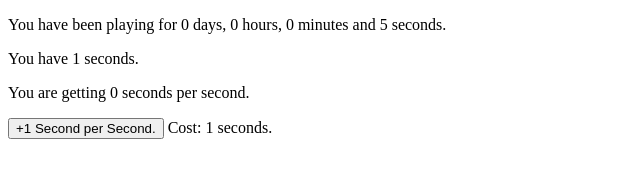
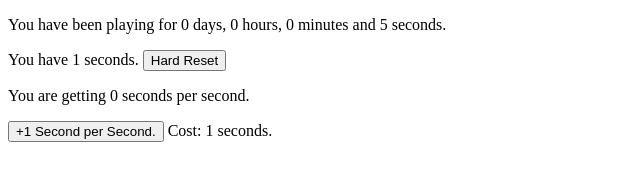
Before and after one commit to Strevia/Time-Incremental, a plain HTML site: page index.html in a window 1280 px wide. Shown: the whole page, without its empty margins (0-640 px from the left). Drawn offline with Linux system fonts and the light colour scheme.

Commit message:
Add files via upload
Added cookies and hard reset button.

```diff
--- a/index.html
+++ b/index.html
@@ -7,10 +7,21 @@
   </head>
   <body>
     <script type = "text/javascript" src="index.js"></script>
-    <p>You have been playing for <span id = "dayTime"></span> days, <span id = "hourTime"></span> hours, <span id = "minTime"></span> minutes and <span id = "secondTime"></span> seconds.</p>
+    <p>You have been playing for <span id = "dayTime"></span> days, <span id = "hourTime"></span> hours, <span id = "minTime"></span> minutes and <span id = "secondTime"></span> seconds. </p>
     <p>You have
     <span id="seconds"></span>
-    seconds.</p>
+    seconds. <button onclick = "if (confirm('Are you sure you want to reset all progress?')){sec = 1;secPerSec = 0;
+secPrice = 1;
+min = 0;
+minPrice = 1;
+minBuild = 0;
+hou = 0;
+houPrice = 1;
+houBuild = 0;
+time = 0;
+day = 0;
+dayPrice = 1;
+dayBuild = 0;}">Hard Reset</button>
     <p> You are getting <span id = "secPerSec"></span> seconds per second.</p>
     <button onclick = "if (sec >= secPrice){
     sec = sec - secPrice;
--- a/index.js
+++ b/index.js
@@ -1,3 +1,9 @@
+function getCookieValue(a) {
+    var b = document.cookie.match('(^|;)\\s*' + a + '\\s*=\\s*([^;]+)');
+    return b ? b.pop() : '';
+}
+var x = getCookieValue("everything").split(',');
+if(x.length === 1){
 var sec = 1;
 var secPerSec = 0;
 var secPrice = 1;
@@ -12,15 +18,30 @@ var time = 0;
 var day = 0;
 var dayPrice = 1;
 var dayBuild = 0;
-var tempTime = 0;
+}
+else {
+  var sec = parseFloat(x[0])
+  var secPerSec = parseFloat(x[1]);
+  var secPrice = parseFloat(x[2]);
+  var tick = 1000/20;
+  var min = parseFloat(x[3]);
+  var minPrice = parseFloat(x[4]);
+  var minBuild = parseFloat(x[5]);
+  var hou = parseFloat(x[6]);
+  var houPrice = parseFloat(x[7]);
+  var houBuild = parseFloat(x[8]);
+  var time = parseFloat(x[9]);
+  var day = parseFloat(x[10]);
+  var dayPrice = parseFloat(x[11]);
+  var dayBuild = parseFloat(x[12]);
+}
 setInterval(function(){
+  document.cookie = "everything="+[sec, secPerSec,secPrice,min,minPrice,minBuild,hou,houPrice,houBuild,time,day,dayPrice,dayBuild].toString();
   time++;
-  tempTime = time;
   secPerSec = secPerSec + minBuild*2/tick;
   sec = sec + secPerSec*2/tick;
   minBuild = minBuild + houBuild*2/tick;
   houBuild = houBuild +dayBuild*2/tick;
-  minsPerMin = 60/((-1 + Math.sqrt(1-4*minBuild*-60))/(minBuild));
   document.getElementById("seconds").innerHTML = Math.round(sec);
   document.getElementById("secPerSecPrice").innerHTML = secPrice;
   document.getElementById("secPerSec").innerHTML = Math.round(secPerSec);
```
